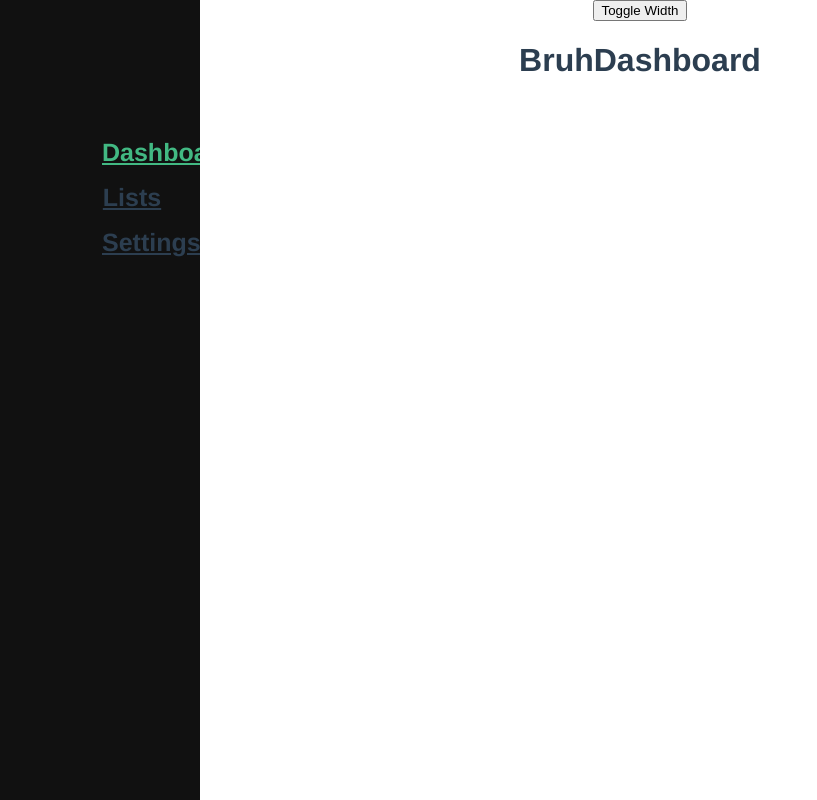
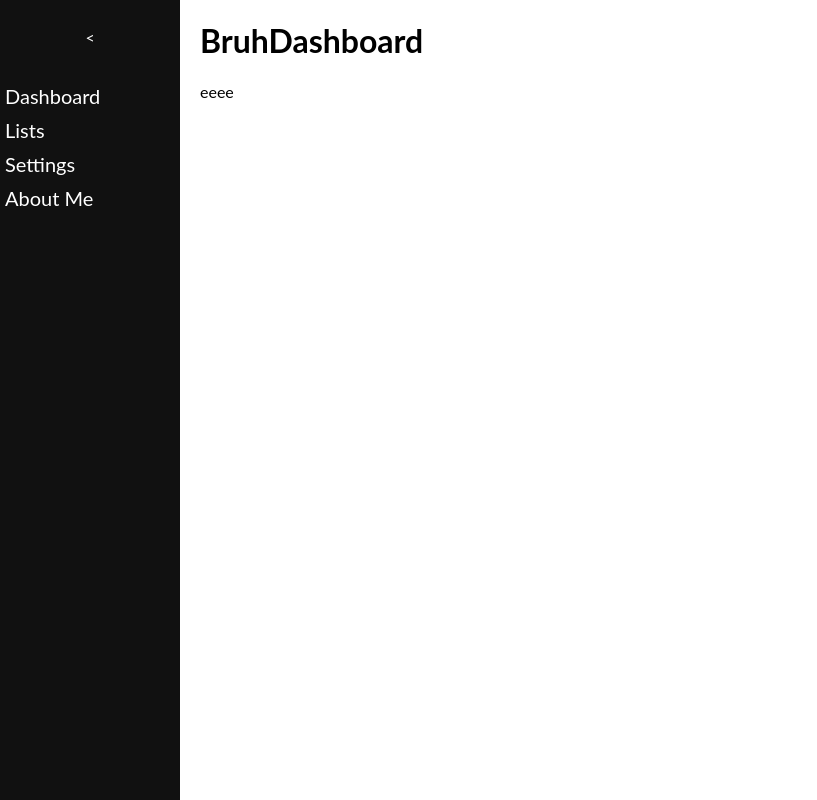
Before and after one commit to philwing100/Portfolio-Vue-Frontend, a Vue app: page / in a window 1280 px wide. Shown: the whole page, without its empty margins (0-817 px from the left). Built offline with nearby package versions, Linux system fonts and the light colour scheme.

Commit message:
Beautified sidebar and got more under control

```diff
--- a/src/App.vue
+++ b/src/App.vue
@@ -1,10 +1,13 @@
 <template>
     <SideBar />
+    <div class="everythingElse">
+eeee
+    </div>
 
 </template>
 
 <script>
-import SideBar from './components/Sidebar.vue';
+import SideBar from './components/SideBar.vue';
 
 export default {
   components: {
@@ -21,23 +24,13 @@ body, html {
 }
 
 #app {
-  font-family: Avenir, Helvetica, Arial, sans-serif;
+  font-family: "Lato", sans-serif, Avenir, Helvetica, Arial;
   -webkit-font-smoothing: antialiased;
   -moz-osx-font-smoothing: grayscale;
-  text-align: center;
-  color: #2c3e50;
 }
 
-nav {
-  padding: 30px;
+.everythingElse{
+  padding-left:200px;
 }
 
-nav a {
-  font-weight: bold;
-  color: #2c3e50;
-}
-
-nav a.router-link-exact-active {
-  color: #42b983;
-}
 </style>
--- a/src/components/SideBar.vue
+++ b/src/components/SideBar.vue
@@ -1,28 +1,14 @@
 <template>
-  <div>
-    <button @click="toggleWidth">Toggle Width</button>
     <div :style="{ width: sidebarWidth + 'px' }" class="sidebar">
-      <div v-show="!toggleBar" class="collapse-icon rotate-180">
-        <i class="fas fa-angle-double-left"></i>
-      </div>
-      <div id="sideNav" class="sidebar-content">
-        <nav>
-          <ul>
-            <div class="sidebarItem">
-              <router-link to="/">Dashboard</router-link>
-            </div>
-            <div class="sidebarItem">
-              <router-link to="/Lists">Lists</router-link>
-            </div>
-            <div class="sidebarItem">
-              <router-link to="/Settings">Settings</router-link>
-            </div>
-          </ul>
+      <div @click="toggleWidth" class="collapse-icon" :class="{ 'rotate-180': !toggleBar }">></div>
+      <nav class="needPadding">
+              <router-link v-if="!toggleBar" to="/" class="sidebarItem">Dashboard</router-link>
+              <router-link v-if="!toggleBar" to="/Lists" class="sidebarItem">Lists</router-link>
+              <router-link v-if="!toggleBar" to="/Settings" class="sidebarItem">Settings</router-link>
+              <router-link v-if="!toggleBar" to="/AboutMe" class="sidebarItem">About Me</router-link>
         </nav>
     </div>
-    </div>
-    <router-view></router-view>
-  </div>
+    <router-view class="moveToSide"></router-view>
   </template>
 
   <script>
@@ -32,11 +18,11 @@ export default {
     name: 'SideBar',
     setup() {
       const toggleBar = ref(false);
-    const sidebarWidth = ref(200);
+      const sidebarWidth = ref(180);
 
       const toggleWidth = () => {
         toggleBar.value = !toggleBar.value;
-      sidebarWidth.value = toggleBar.value ? 38 : 200;
+        sidebarWidth.value = toggleBar.value ? 30 : 180;
       };
 
       return {
@@ -49,6 +35,7 @@ export default {
   </script>
 
   <style>
+
   .sidebar {
     height: 100%;
     position: fixed;
@@ -58,36 +45,48 @@ export default {
     background-color: #111;
     overflow-x: hidden;
     transition: width 0.5s;
-  padding-top: 60px;
+    padding-top: 30px;
     display: flex;
     flex-direction: column;
-}
-
-.sidebar-content {
-  width: 100%;
+    color:white;
   }
 
   .sidebarItem {
-  padding: 8px 8px 8px 32px;
+    width:100%;
+    padding: 5px;
+    white-space: nowrap;
     text-decoration: none;
-  font-size: 25px;
-  color: #818181;
+    font-size: 20px;
     display: block;
     transition: 0.3s;
+    text-decoration: none;
+    color:white;
+    transition: opacity 0.1s;
   }
 
-.sidebarItem:hover {
-  color: #f1f1f1;
+  .sidebarItem:hover{
+    background-color:lightgrey;
+  }
+
+  .sidebarItem:click {
+    color:darkgrey;
+  }
+
+  .needPadding{
+    padding-top:30px;
+  }
+  .moveToSide{
+    padding-left:200px;
   }
 
   .collapse-icon {
-  padding: 0.75em;
-  color: white;
-  transition: 0.2s linear;
+    cursor: pointer;
+    transition: 0.15s linear;
+    display:flex;
+    justify-content: center;
   }
 
   .rotate-180 {
     transform: rotate(180deg);
-  transition: 0.2s linear;
   }
   </style>
--- a/src/main.js
+++ b/src/main.js
@@ -1,5 +1,8 @@
 import { createApp } from 'vue'
 import App from './App.vue'
 import router from './router'
+//import 'bootstrap/dist/css/bootstrap.css';
+//import 'bootstrap-vue/dist/bootstrap-vue.css';
+//import { BootstrapVue } from 'bootstrap-vue';
 
 createApp(App).use(router).mount('#app')
--- a/src/router/index.js
+++ b/src/router/index.js
@@ -10,7 +10,7 @@ const routes = [
     component: DashboardWorld
   },
   {
-    path: '/lists',
+    path: '/Lists',
     name: 'Lists',
     component: ListsWorld
   },
```
Also changed, not shown: src/views/AboutMe.vue (added, +20 -0 lines). Lines whose indentation alone changed are shown as unchanged.
